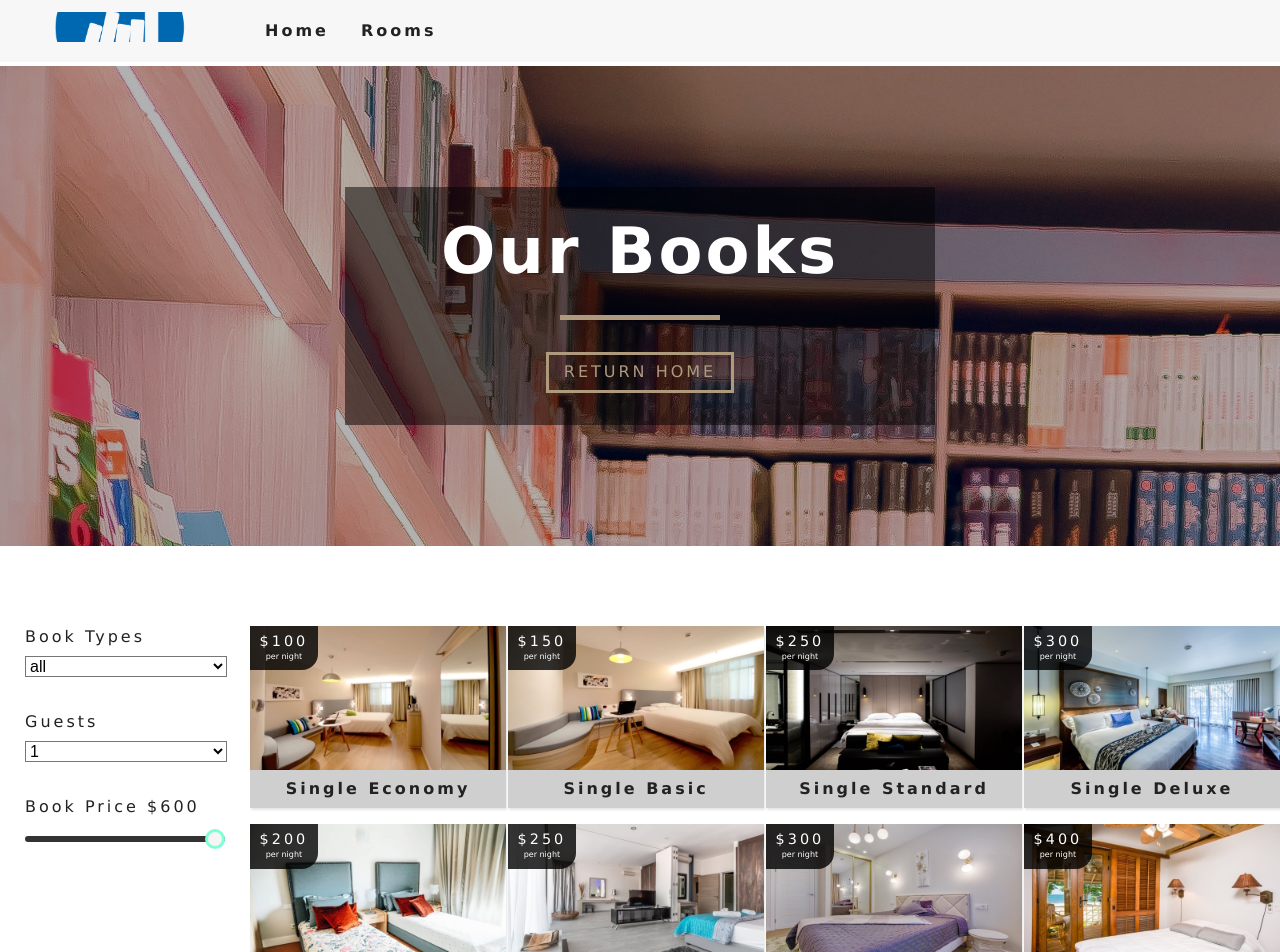
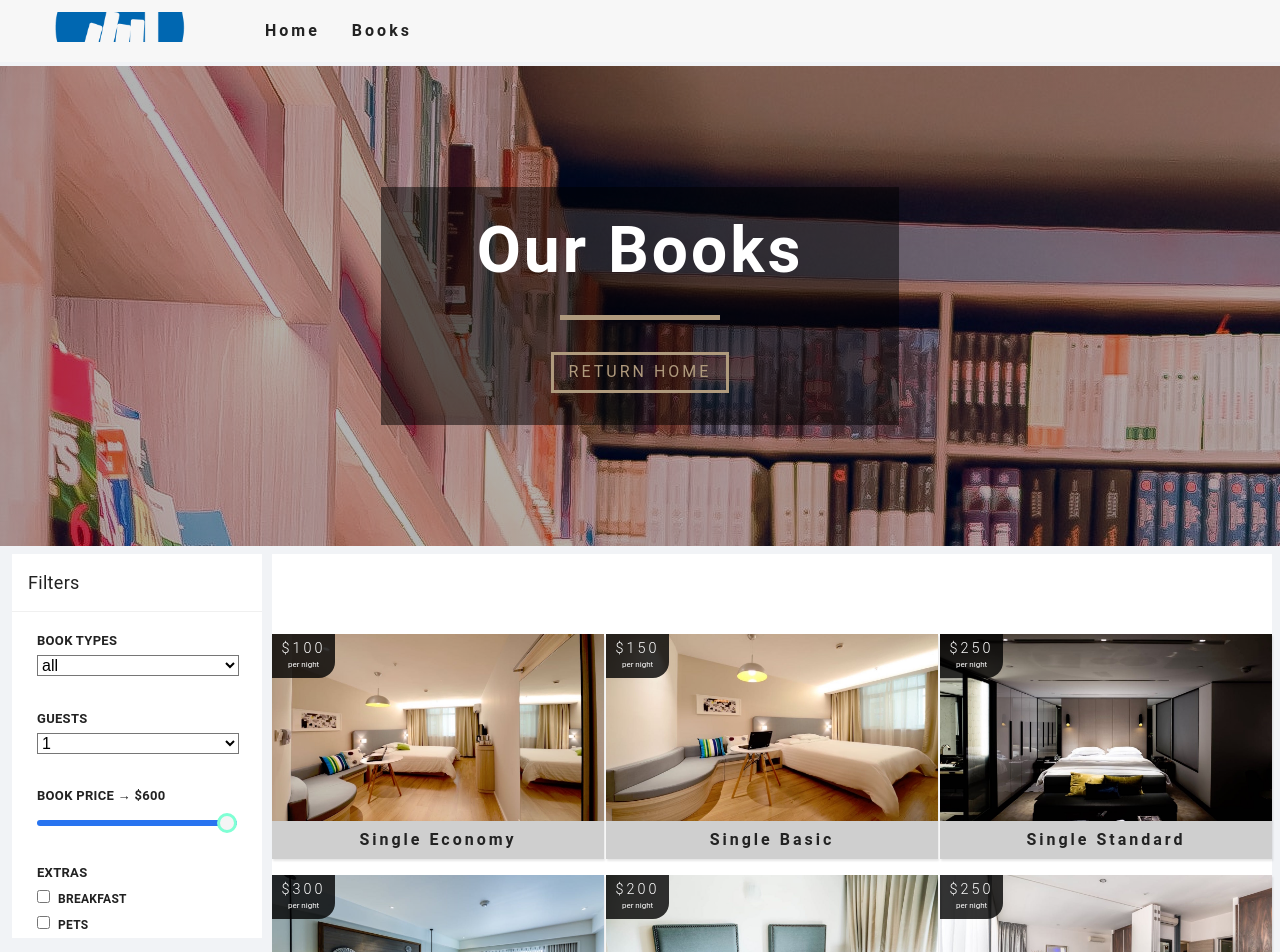
Before and after one commit to tawhidabdullah/sharp-library, a React (Create React App) app in the folder view/: page /rooms in a window 1280 px wide. Shown: the top 952 px of the page. Built offline with nearby package versions, Linux system fonts and the light colour scheme.

Commit message:
reacting...

```diff
--- a/view/src/App.css
+++ b/view/src/App.css
@@ -19,8 +19,8 @@
 body {
   padding-top: 66px;
   color: var(--mainBlack);
-  background: var(--mainWhite);
-  font-family: Verdana, Geneva, Tahoma, sans-serif;
+  background: #f1f3f6;
+  font-family: Roboto, Arial, sans-serif;
   line-height: 1.4;
 }
 h1 {
@@ -448,10 +448,13 @@ h6 {
 
 .booksContainer {
   display: flex;
+  background: #f1f3f6;
+  padding: 8px;
 }
 
 .roomslist {
   padding: 5rem 0;
+  background: white;
 }
 .roomslist-center {
   width: 100%;
@@ -482,24 +485,39 @@ h6 {
 /* end of roomlist */
 /*  rooms fitler*/
 .filter-container {
-  padding: 5rem 0;
   min-width: 250px;
+  /* background: whitesmoke;  */
+  margin: 0 10px 0 4px;
+  background: white;
+}
+
+.filterSpan{
+  font-size: 18px;
+  font-weight: 500px;
+  letter-spacing: .3px;
+  padding: 16px;
+  border-bottom: 1px solid #f0f0f0;
 }
 .filter-form {
   width: 80%;
   margin: 0 auto;
+  margin-top: 20px;
   display: grid;
   grid-template-columns: repeat(auto-fit, minmax(202px, 1fr));
   grid-row-gap: 2rem;
   grid-column-gap: 40px;
 }
+
 .form-group {
   text-transform: capitalize;
 }
 .form-group label {
   display: block;
-  letter-spacing: var(--mainSpacing);
-  margin-bottom: 0.5rem;
+  font-size: 13px;
+  text-transform: uppercase;
+  font-weight: bold;
+  letter-spacing: .3px;
+  margin-bottom: 0.3rem;
 }
 .form-control {
   width: 100%;
@@ -518,7 +536,8 @@ h6 {
 }
 .single-extra label {
   display: inline-block;
-  font-size: 0.8rem;
+  color: #212121;
+  font-size: 12px;
   margin-left: 0.5rem;
 }
 @media screen and (min-width: 776px) {
@@ -537,13 +556,13 @@ input[type="range"] {
   -webkit-appearance: none;
   width: 200px;
   height: 6px;
-  background: #333;
-  border-radius: 1px soild #333;
+  background: #2874f0;
+  border-radius: 1px soild #2874f0;
   background-position: center;
   background-repeat: no-repeat;
   border-radius: 0.25rem;
 }
-input[type="range"]:focus{
+input[type="range"]:focus {
   outline: none;
 }
 
--- a/view/src/components/Navbar.js
+++ b/view/src/components/Navbar.js
@@ -35,7 +35,7 @@ class Navbar extends Component {
               <Link to="/">Home</Link>
             </li>
             <li>
-              <Link to="/rooms">Rooms</Link>
+              <Link to="/rooms">Books</Link>
             </li>
           </ul>
         </div>
--- a/view/src/components/RoomsContainer.js
+++ b/view/src/components/RoomsContainer.js
@@ -14,7 +14,6 @@ const RoomsContainer = () => {
         }
         return (
           <div className="booksContainer">
-
             <div>
               <RoomsFilter rooms={rooms} />
             </div>
--- a/view/src/components/RoomsFilter.js
+++ b/view/src/components/RoomsFilter.js
@@ -20,6 +20,7 @@ const RoomsFilter = ({ rooms }) => {
     minPrice,
     handleChange,
     type,
+    pets,
     capacity,
     maxPrice,
     minSize,
@@ -50,6 +51,9 @@ const RoomsFilter = ({ rooms }) => {
 
   return (
     <section className="filter-container">
+      <div className="filterSpan">
+        <span>Filters</span>
+      </div>
       <form className="filter-form">
         {/* selectType */}
         <div className="form-group">
@@ -81,7 +85,7 @@ const RoomsFilter = ({ rooms }) => {
         {/* End of quests */}
         {/* room price */}
         <div className="form-group">
-          <label htmlFor="price">book price ${price}</label>
+          <label htmlFor="price">book price &rarr; ${price}</label>
           <input
             type="range"
             name="price"
@@ -94,6 +98,31 @@ const RoomsFilter = ({ rooms }) => {
           />
         </div>
         {/* end of room price */}
+        {/* extras */}
+        <div className="form-group">
+        <label >Extras</label>
+          <div className="single-extra">
+            <input
+              type="checkbox"
+              name="breakfast"
+              id="breakfast"
+              checked={breakfast}
+              onChange={handleChange}
+            />
+            <label htmlFor="breakfast"> breakfast</label>
+          </div>
+          <div className="single-extra">
+            <input
+              type="checkbox"
+              name="pets"
+              id="pets"
+              checked={pets}
+              onChange={handleChange}
+            />
+            <label htmlFor="pets"> pets</label>
+          </div>
+        </div>
+        {/* end of extras */}
       </form>
     </section>
   );
--- a/view/src/context.js
+++ b/view/src/context.js
@@ -117,6 +117,14 @@ class RoomProvider extends Component {
     // filter by price
     tempRooms = tempRooms.filter(room => room.price <= price);
 
+    // filter by breakfast
+    if (breakfast) {
+      tempRooms = tempRooms.filter(room => room.breakfast === true);
+    }
+    // filter by pets
+    if (pets) {
+      tempRooms = tempRooms.filter(room => room.pets === true);
+    }
     this.setState({
       sortedRooms: tempRooms
     });
```
